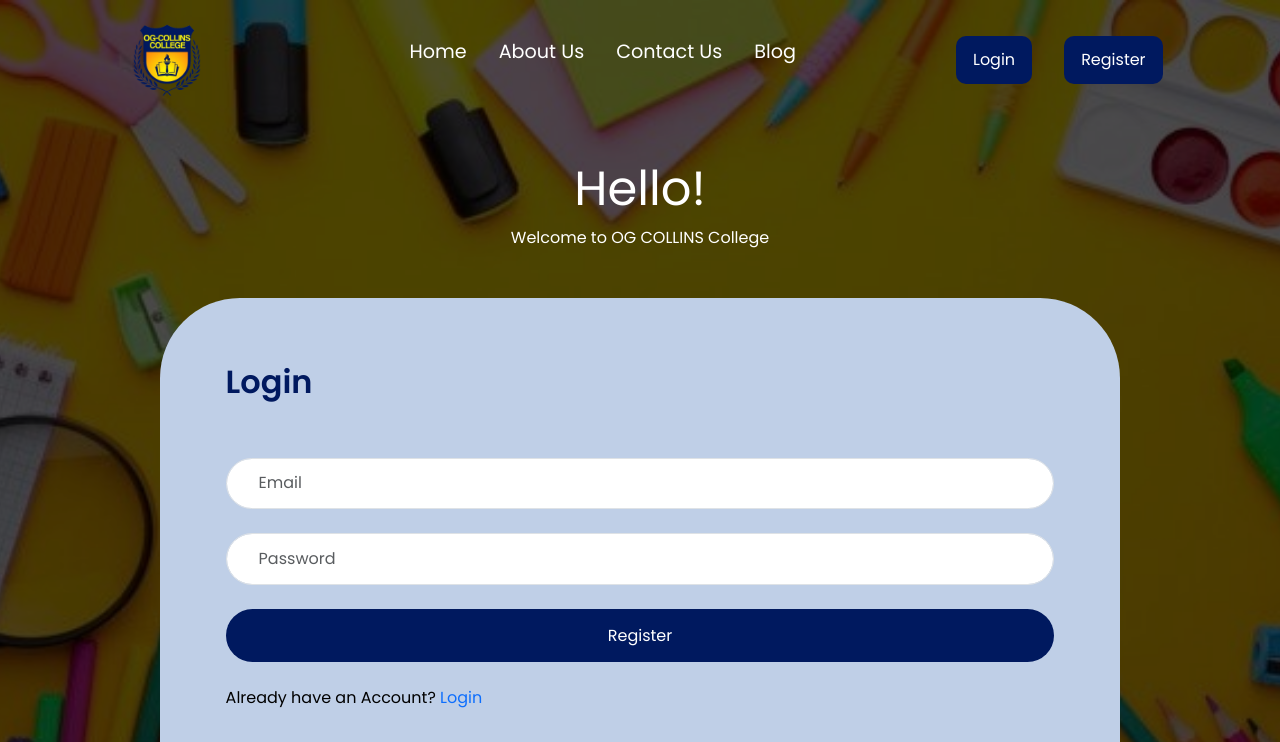
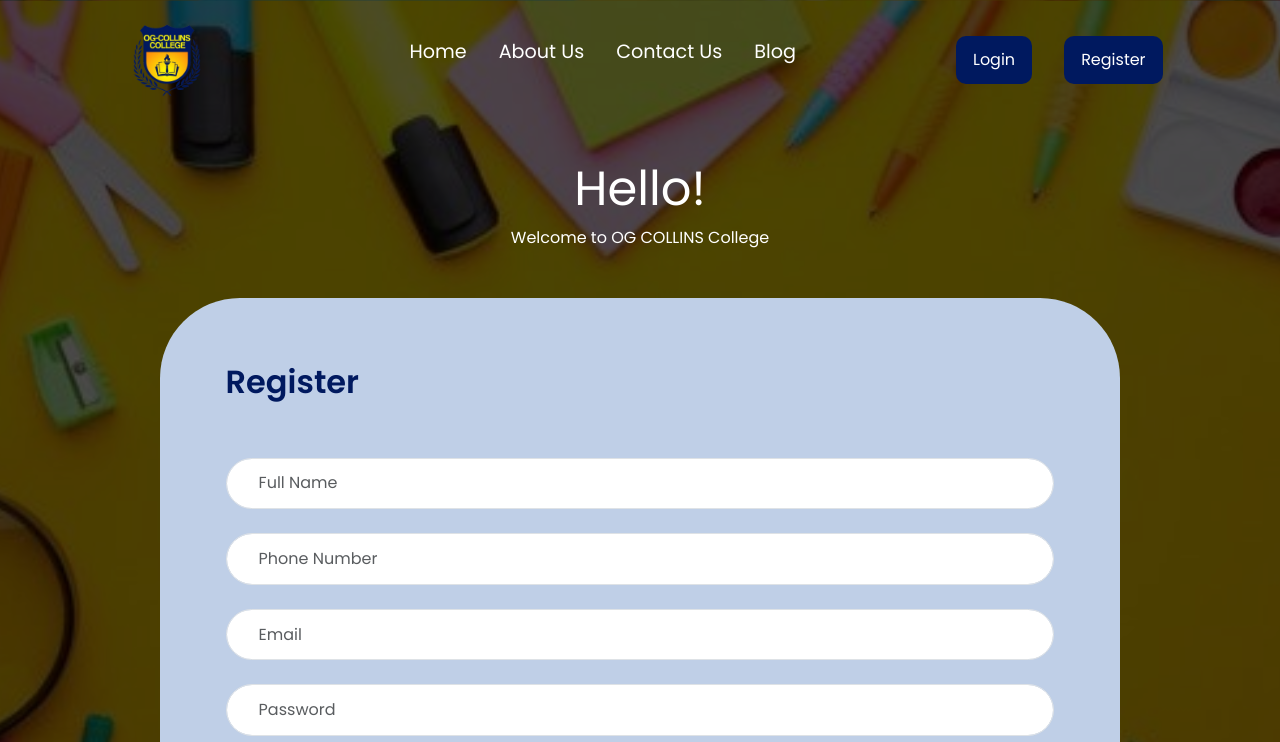
Before and after one commit to collins-dev1/school_website, a React (Create React App) app: page /signup in a window 1280 px wide. Shown: the top 742 px of the page. Built offline with nearby package versions, Linux system fonts and the light colour scheme.

Commit message:
register page1

```diff
--- a/src/signup.js
+++ b/src/signup.js
@@ -8,7 +8,13 @@ const Signup = () => {
                 <p>Welcome to OG COLLINS College</p>
             </div>
             <div className="signup-container">
-                <h3>Login</h3>
+                <h3>Register</h3>
+                <div>
+                    <input type="text" className="form-control" placeholder="Full Name"/>
+                </div>
+                <div>
+                    <input type="tel" className="form-control" placeholder="Phone Number"/>
+                </div>
                 <div>
                     <input type="email" className="form-control" placeholder="Email" />
                 </div>
```
